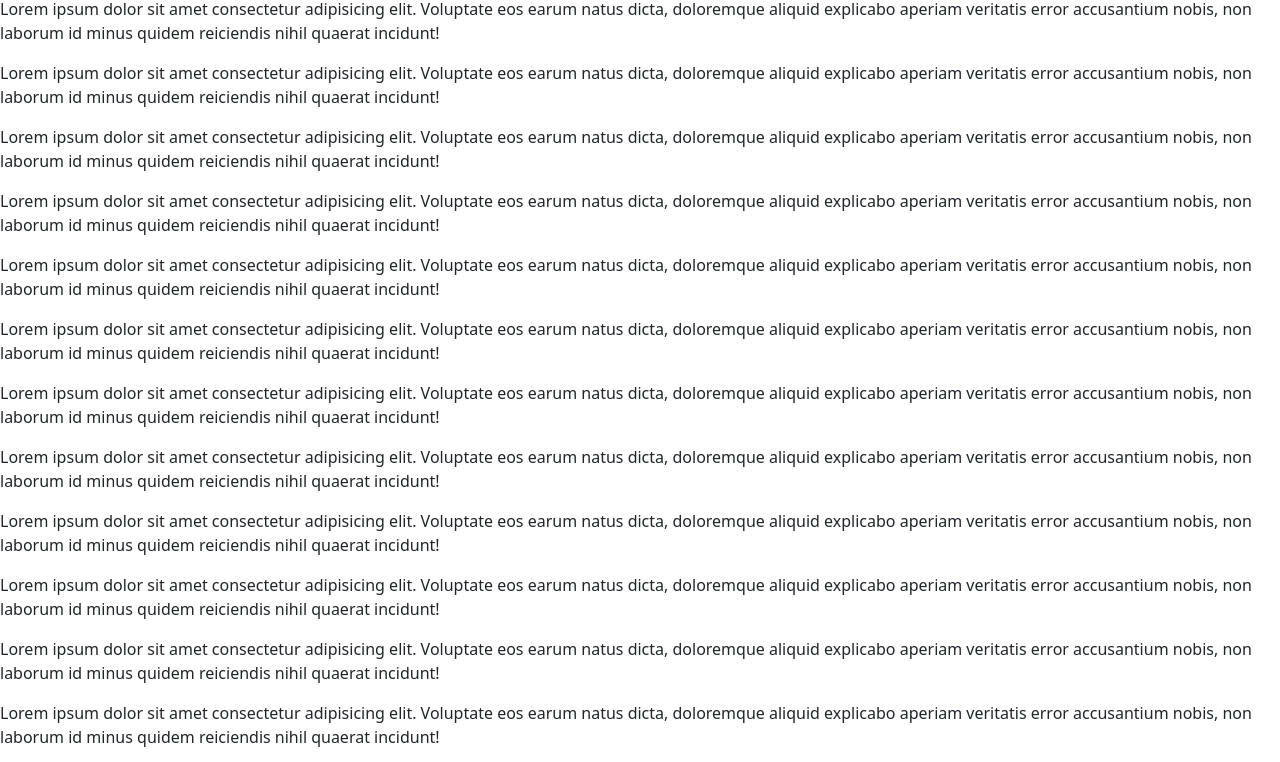
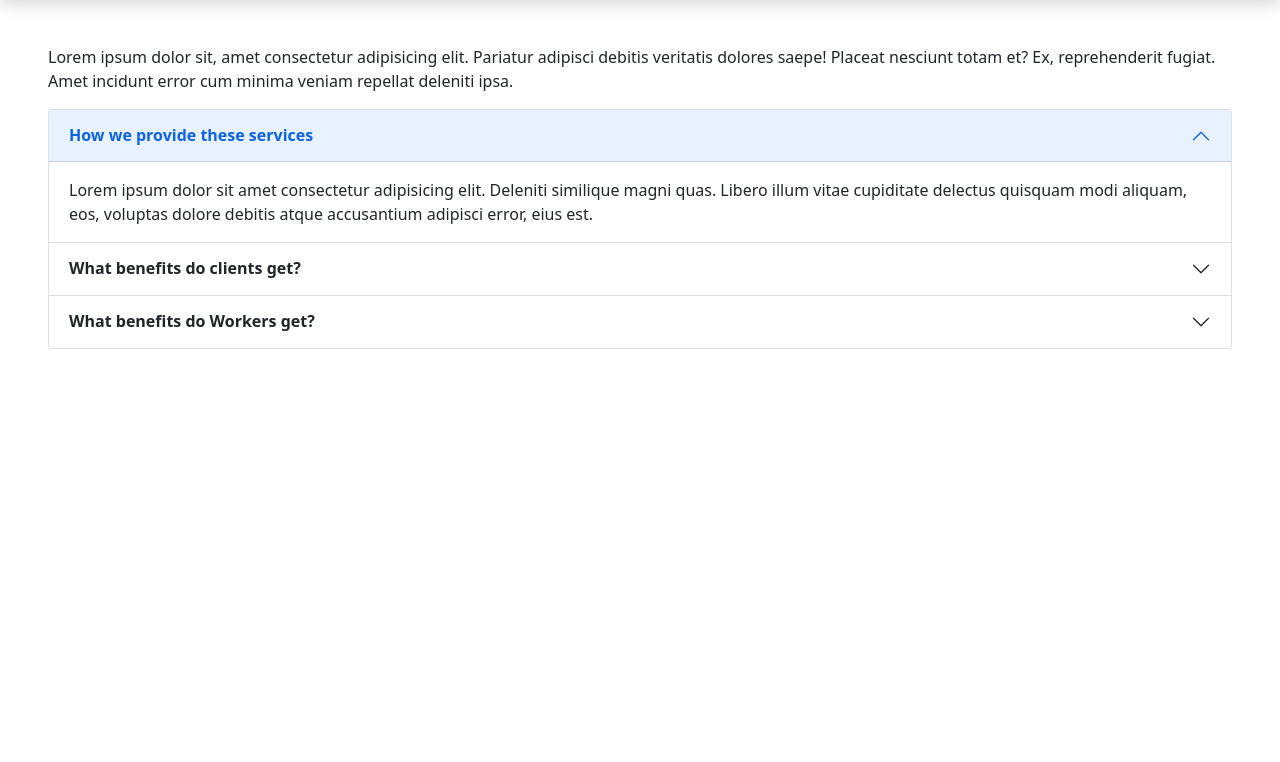
Before and after one commit to wise-gator/bootstrapPracticeSite, a plain HTML site: page index.html in a window 1280 px wide. Shown: the part 69-831 px from the top of the page. After the commit the page ends 800 px from the top, so only its background shows below. Drawn offline with nearby package versions, Linux system fonts and the light colour scheme.

Commit message:
Added accordion to homepage

```diff
--- a/index.html
+++ b/index.html
@@ -7,7 +7,7 @@
     <link href="https://cdn.jsdelivr.net/npm/bootstrap@5.0.2/dist/css/bootstrap.min.css" rel="stylesheet" integrity="sha384-EVSTQN3/azprG1Anm3QDgpJLIm9Nao0Yz1ztcQTwFspd3yD65VohhpuuCOmLASjC" crossorigin="anonymous">
 </head>
 <body>
-    <div class="navbar navbar-dark navbar-expand-lg bg-primary position-sticky top-0 start-0">
+    <div class="navbar navbar-dark navbar-expand-lg bg-primary position-sticky top-0 start-0  shadow rounded-bottom" style="z-index: 100;">
         <div class="container-fluid">
             <a class="navbar-brand fw-bold" href="index.html">
                 <img height="40rem" src="images/logos/Logo of DP2.svg" alt="logo">
@@ -49,20 +49,49 @@
             </div>
         </div>
     </div>
-    <p>Lorem ipsum dolor sit amet consectetur adipisicing elit. Voluptate eos earum natus dicta, doloremque aliquid explicabo aperiam veritatis error accusantium nobis, non laborum id minus quidem reiciendis nihil quaerat incidunt!</p>
-    <p>Lorem ipsum dolor sit amet consectetur adipisicing elit. Voluptate eos earum natus dicta, doloremque aliquid explicabo aperiam veritatis error accusantium nobis, non laborum id minus quidem reiciendis nihil quaerat incidunt!</p>
-    <p>Lorem ipsum dolor sit amet consectetur adipisicing elit. Voluptate eos earum natus dicta, doloremque aliquid explicabo aperiam veritatis error accusantium nobis, non laborum id minus quidem reiciendis nihil quaerat incidunt!</p>
-    <p>Lorem ipsum dolor sit amet consectetur adipisicing elit. Voluptate eos earum natus dicta, doloremque aliquid explicabo aperiam veritatis error accusantium nobis, non laborum id minus quidem reiciendis nihil quaerat incidunt!</p>
-    <p>Lorem ipsum dolor sit amet consectetur adipisicing elit. Voluptate eos earum natus dicta, doloremque aliquid explicabo aperiam veritatis error accusantium nobis, non laborum id minus quidem reiciendis nihil quaerat incidunt!</p>
-    <p>Lorem ipsum dolor sit amet consectetur adipisicing elit. Voluptate eos earum natus dicta, doloremque aliquid explicabo aperiam veritatis error accusantium nobis, non laborum id minus quidem reiciendis nihil quaerat incidunt!</p>
-    <p>Lorem ipsum dolor sit amet consectetur adipisicing elit. Voluptate eos earum natus dicta, doloremque aliquid explicabo aperiam veritatis error accusantium nobis, non laborum id minus quidem reiciendis nihil quaerat incidunt!</p>
-    <p>Lorem ipsum dolor sit amet consectetur adipisicing elit. Voluptate eos earum natus dicta, doloremque aliquid explicabo aperiam veritatis error accusantium nobis, non laborum id minus quidem reiciendis nihil quaerat incidunt!</p>
-    <p>Lorem ipsum dolor sit amet consectetur adipisicing elit. Voluptate eos earum natus dicta, doloremque aliquid explicabo aperiam veritatis error accusantium nobis, non laborum id minus quidem reiciendis nihil quaerat incidunt!</p>
-    <p>Lorem ipsum dolor sit amet consectetur adipisicing elit. Voluptate eos earum natus dicta, doloremque aliquid explicabo aperiam veritatis error accusantium nobis, non laborum id minus quidem reiciendis nihil quaerat incidunt!</p>
-    <p>Lorem ipsum dolor sit amet consectetur adipisicing elit. Voluptate eos earum natus dicta, doloremque aliquid explicabo aperiam veritatis error accusantium nobis, non laborum id minus quidem reiciendis nihil quaerat incidunt!</p>
-    <p>Lorem ipsum dolor sit amet consectetur adipisicing elit. Voluptate eos earum natus dicta, doloremque aliquid explicabo aperiam veritatis error accusantium nobis, non laborum id minus quidem reiciendis nihil quaerat incidunt!</p>
-    <p>Lorem ipsum dolor sit amet consectetur adipisicing elit. Voluptate eos earum natus dicta, doloremque aliquid explicabo aperiam veritatis error accusantium nobis, non laborum id minus quidem reiciendis nihil quaerat incidunt!</p>
-    <p>Lorem ipsum dolor sit amet consectetur adipisicing elit. Voluptate eos earum natus dicta, doloremque aliquid explicabo aperiam veritatis error accusantium nobis, non laborum id minus quidem reiciendis nihil quaerat incidunt!</p>
+
+    <div class="m-1 m-md-5">
+        <p>Lorem ipsum dolor sit, amet consectetur adipisicing elit. Pariatur adipisci debitis veritatis dolores saepe! Placeat nesciunt totam et? Ex, reprehenderit fugiat. Amet incidunt error cum minima veniam repellat deleniti ipsa.</p>
+
+        <div class="accordion" id="accordionExample">
+            <div class="accordion-item">
+                <h2 class="accordion-header" id="headingOne">
+                <button class="accordion-button fw-bold" type="button" data-bs-toggle="collapse" data-bs-target="#collapseOne" aria-expanded="true" aria-controls="collapseOne">
+                    How we provide these services
+                </button>
+                </h2>
+                <div id="collapseOne" class="accordion-collapse collapse show" aria-labelledby="headingOne" data-bs-parent="#accordionExample">
+                <div class="accordion-body">
+                    Lorem ipsum dolor sit amet consectetur adipisicing elit. Deleniti similique magni quas. Libero illum vitae cupiditate delectus quisquam modi aliquam, eos, voluptas dolore debitis atque accusantium adipisci error, eius est.
+                </div>
+                </div>
+            </div>
+            <div class="accordion-item">
+                <h2 class="accordion-header" id="headingTwo">
+                <button class="accordion-button collapsed fw-bold" type="button" data-bs-toggle="collapse" data-bs-target="#collapseTwo" aria-expanded="false" aria-controls="collapseTwo">
+                    What benefits do clients get?
+                </button>
+                </h2>
+                <div id="collapseTwo" class="accordion-collapse collapse" aria-labelledby="headingTwo" data-bs-parent="#accordionExample">
+                <div class="accordion-body">
+                    Lorem ipsum dolor sit amet consectetur adipisicing elit. Libero dolores natus, ipsum atque impedit quaerat cupiditate recusandae aliquam. Suscipit cupiditate temporibus a ullam porro alias nobis, sunt aliquid amet nesciunt.
+                </div>
+                </div>
+            </div>
+            <div class="accordion-item">
+                <h2 class="accordion-header" id="headingThree">
+                <button class="accordion-button collapsed fw-bold" type="button" data-bs-toggle="collapse" data-bs-target="#collapseThree" aria-expanded="false" aria-controls="collapseThree">
+                    What benefits do Workers get?
+                </button>
+                </h2>
+                <div id="collapseThree" class="accordion-collapse collapse" aria-labelledby="headingThree" data-bs-parent="#accordionExample">
+                <div class="accordion-body">
+                    Lorem ipsum dolor sit amet consectetur adipisicing elit. Omnis accusantium animi sapiente ducimus sunt ab. Amet fugiat cum odit, voluptatibus ipsam quis nulla assumenda sit, accusamus reiciendis sint iusto alias.
+                </div>
+                </div>
+            </div>
+            </div>
+    </div>
 
 
 
```
